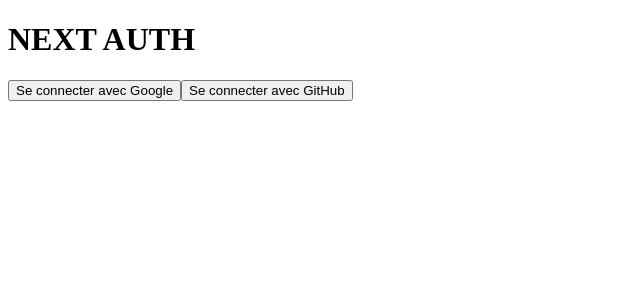
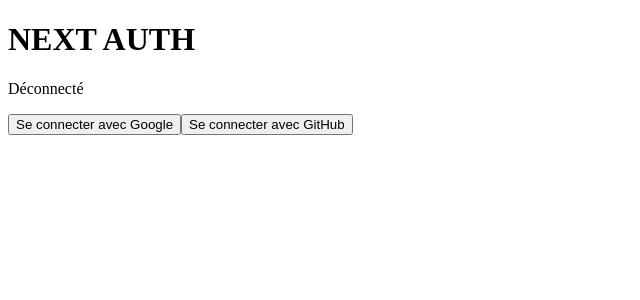
Before and after one commit to ZoZoZo51/app_cinema, a Next.js app: page / in a window 1280 px wide. Shown: the top 300 px of the page, without its empty margins (0-640 px from the left). Built offline with nearby package versions, Linux system fonts and the light colour scheme; no server answers.

Commit message:
Connection works

```diff
--- a/app/page.tsx
+++ b/app/page.tsx
@@ -1,17 +1,23 @@
 "use client"
 
-import { signIn } from "next-auth/react"
+import { signIn, signOut, useSession } from "next-auth/react"
+
 
 export default function Home() {
+  const { data: session} = useSession()
+  if (session)
+    console.log(session)
+
   return (
     <>
       <div className="max-w-[1000px] h-screen mx-auto flex justify-center items-center flex-col gap-2">
         <h1 className="text-8pxl uppercase font-black text-center mb-4">NEXT AUTH</h1>
+        { session ? <><p className="mb-4">Vous êtes connecté en tant que : {session.user?.name}</p><button onClick={async () => await signOut()}>Déconnexion</button></> : <p className="mb-4">Déconnecté</p>}
         <div className="flex items-center gap-2">
-          <button className="bg-gray-300 hover:bg-gray-400 rounded-md p-3" onClick={() => signIn("google")}>
+          <button className="bg-gray-300 hover:bg-gray-400 rounded-md p-3" onClick={async () => await signIn("google")}>
             Se connecter avec Google
           </button>
-          <button className="bg-gray-300 hover:bg-gray-400 rounded-md p-3" onClick={() => signIn("github")}>
+          <button className="bg-gray-300 hover:bg-gray-400 rounded-md p-3" onClick={async () => await signIn("github")}>
             Se connecter avec GitHub
           </button>
         </div>
--- a/lib/authOptions.ts
+++ b/lib/authOptions.ts
@@ -13,5 +13,6 @@
       clientId: process.env.GOOGLE_CLIENT_ID as string,
       clientSecret: process.env.GOOGLE_CLIENT_SECRET as string,
     })
-  ]
+  ],
+  secret: process.env.SECRET_PERSO as string
 }
--- a/package.json
+++ b/package.json
@@ -7,7 +7,7 @@
     "build": "next build",
     "start": "next start",
     "lint": "next lint",
-    "docker:restart": "docker compose down && docker compose up -d --build"
+    "docker:restart": "docker compose down && docker compose up --build"
   },
   "dependencies": {
     "next": "15.3.0",
```
Also changed, not shown: app/api/auth/[...nextauth]/route.ts (line endings or trailing spaces).
